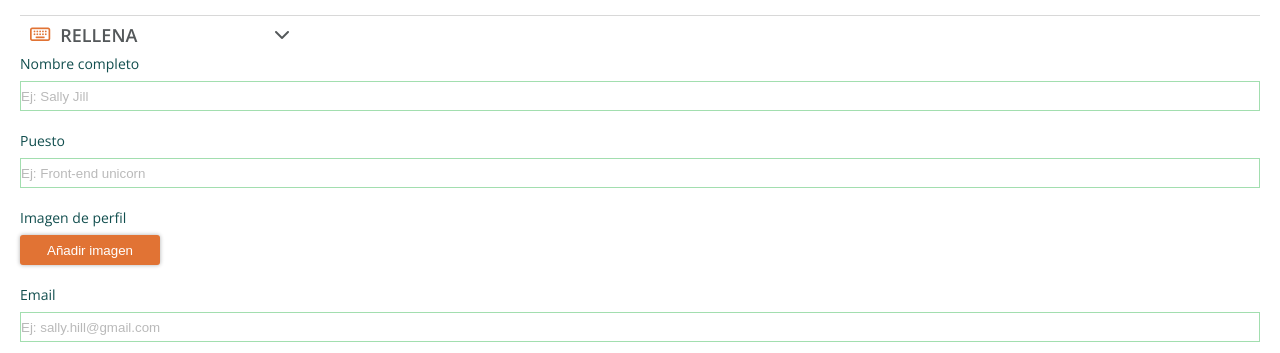
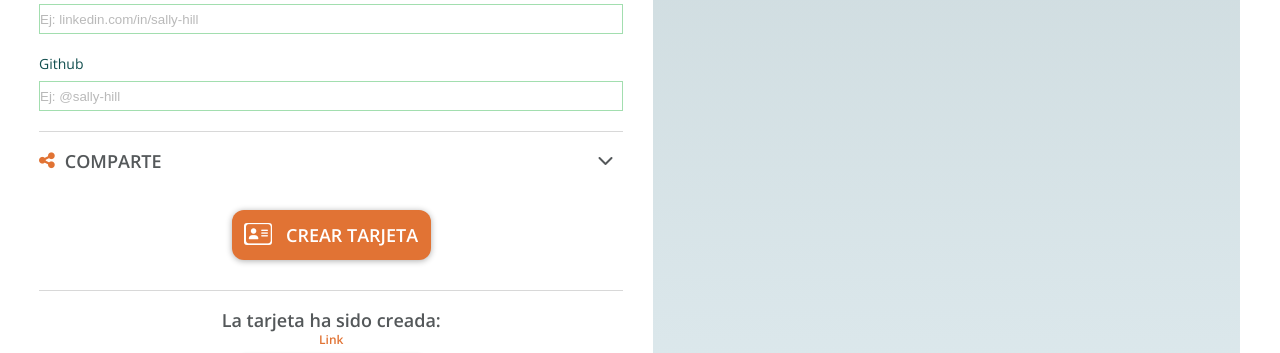
Before and after one commit to Adalab/project-promo-r-module-2-team-9, a website: page src/html/create.html in a window 1280 px wide. Shown: the part 1353-1706 px from the top of the page. Drawn offline with nearby package versions, Linux system fonts and the light colour scheme; files that its build step writes are made by us from their sources; files whose address does not match are found by name.

Commit message:
media queries ttablet create.html finished

```diff
--- a/src/html/create.html
+++ b/src/html/create.html
@@ -16,7 +16,7 @@
 
 <body>
     <include src="./partials/header.html"> </include>
-    <main>
+    <main class="main-create">
         <include src="./partials/card.html"></include>
         <include src="./partials/form.html"></include>
     </main>
--- a/src/scss/layout/_card.scss
+++ b/src/scss/layout/_card.scss
@@ -5,6 +5,12 @@
   flex-direction: column;
   justify-content: center;
   align-items: center;
+  @media all and (min-width: 768px){
+    justify-content:flex-start;
+    padding-top: 230px;
+    width: 50%;
+    border-radius: 6px;
+  }
 }
 
 .reset {
--- a/src/scss/layout/_form.scss
+++ b/src/scss/layout/_form.scss
@@ -4,6 +4,10 @@
   display: flex;
   flex-direction: column;
   justify-content: center;
+  @media all and (min-width: 768px){
+    padding: 0;
+    width: 50%;
+  }
 
 }
 
@@ -18,6 +22,11 @@
   display: flex;
   justify-content: space-between;
   padding: 10px;
+  @media all and (min-width: 768px){
+    padding-left: 0;
+    margin-right: 0px;
+    width: 100%;
+  }
 
   &__span{
     display: flex;
@@ -78,6 +87,7 @@
   display: flex;
   flex-direction: column;
   margin-bottom: 10px;
+  border-bottom: solid $white-two 1.5px;
 
   &__label {
     color: $dark-gree-blue;
--- a/src/scss/main.scss
+++ b/src/scss/main.scss
@@ -11,3 +11,16 @@
 .body{
     height: 100vh;
 }
+
+.main-create{
+    @media all and (min-width: 768px){
+        background-image: linear-gradient(to bottom, $white-four, $white 9%);
+        padding: 20px 40px 20px 39px;
+        display: flex;
+        flex-direction: row-reverse;
+        justify-content: space-between;
+        gap: 30px;
+
+    }
+
+}
```
Also changed, not shown: src/html/partials/main.html (deleted).
